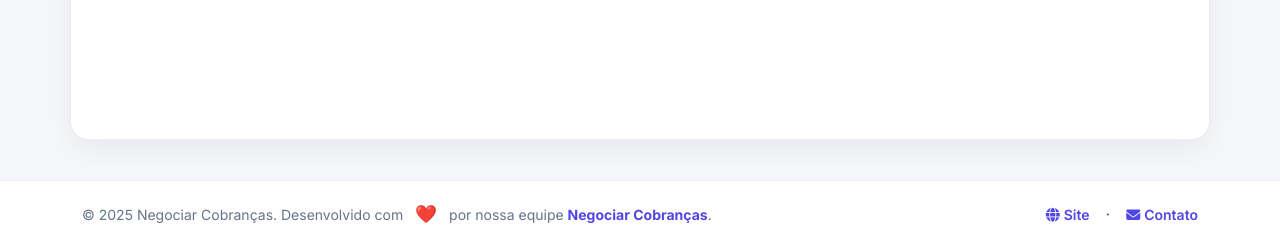
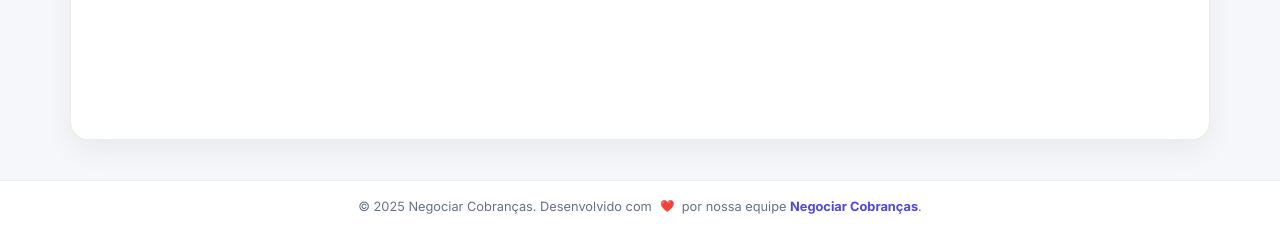
Before and after one commit to leandrosuy2/app_admin, a Django app: page /acordos/listar/ in a window 1280 px wide. Shown: the part 573-820 px from the top of the page. After the commit the page ends 787 px from the top, so only its background shows below. Run offline with Django 4.2, Linux system fonts and the light colour scheme; the visitor is signed in with stand-in values (Sample User, id 1); data comes from the database, SQL or seed files in the repository; data that the repository does not hold is empty; parts of the project's set-up code (start-up, migrations or seed data) failed here and were passed over; some libraries are stand-ins or nearby versions.

Commit message:
ajuste no footer

```diff
--- a/core/templates/base.html
+++ b/core/templates/base.html
@@ -126,7 +126,8 @@
     /* ====== Footer ====== */
     footer{
       border-top:1px solid var(--line); background: var(--card);
-      color: var(--muted); padding: 20px 0;
+      color: var(--muted); padding: 16px 0;
+      text-align: center;
     }
     footer a{ color: var(--brand-600); text-decoration:none; font-weight:600; transition: color 0.2s ease; }
     footer a:hover{ color: var(--accent); }
@@ -135,8 +136,8 @@
       color: #e74c3c;
       animation: heartbeat 1.5s ease-in-out infinite;
       display: inline-block;
-      margin: 0 4px;
-      font-size: 1.1em;
+      margin: 0 3px;
+      font-size: 0.9em;
     }
 
     @keyframes heartbeat {
@@ -149,8 +150,14 @@
     .footer-text {
       display: flex;
       align-items: center;
+      justify-content: center;
       flex-wrap: wrap;
-      gap: 0.5rem;
+      gap: 0.3rem;
+      font-size: 0.8rem;
+    }
+
+    .footer-text strong {
+      font-size: 0.8rem;
     }
 
     /* Toasts (Django messages) */
@@ -358,21 +365,10 @@
   <!-- ====== FOOTER ====== -->
   <footer>
     <div class="container-xl">
-      <div class="d-flex flex-wrap justify-content-between align-items-center gap-3">
-        <div class="footer-text">
-          <span class="small">© 2025 Negociar Cobranças. Desenvolvido com</span>
-          <span class="footer-heart" title="Feito com amor">❤️</span>
-          <span class="small">por nossa equipe <strong style="color: var(--brand-600);">Negociar Cobranças</strong>.</span>
-        </div>
-        <div class="d-flex align-items-center gap-3">
-          <a href="https://www.negociarcobrancas.com.br" class="small" target="_blank" rel="noopener">
-            <i class="fa-solid fa-globe me-1"></i>Site
-          </a>
-          <span class="text-muted">·</span>
-          <a href="mailto:financeiroadv@negociarcobrancas.com.br" class="small">
-            <i class="fa-solid fa-envelope me-1"></i>Contato
-          </a>
-        </div>
+      <div class="footer-text">
+        <span>© 2025 Negociar Cobranças. Desenvolvido com</span>
+        <span class="footer-heart" title="Feito com amor">❤️</span>
+        <span>por nossa equipe <strong style="color: var(--brand-600);">Negociar Cobranças</strong>.</span>
       </div>
     </div>
   </footer>
```
